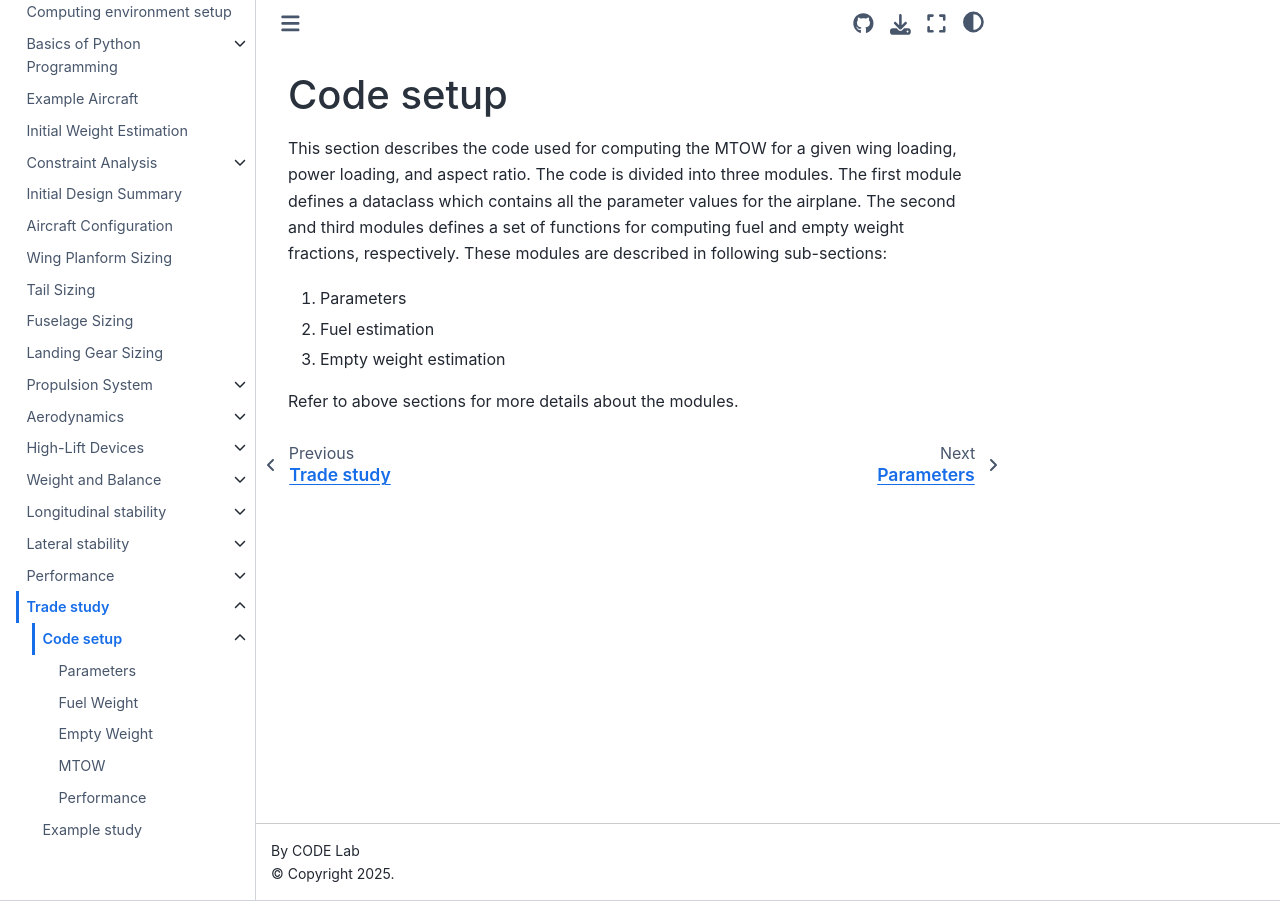
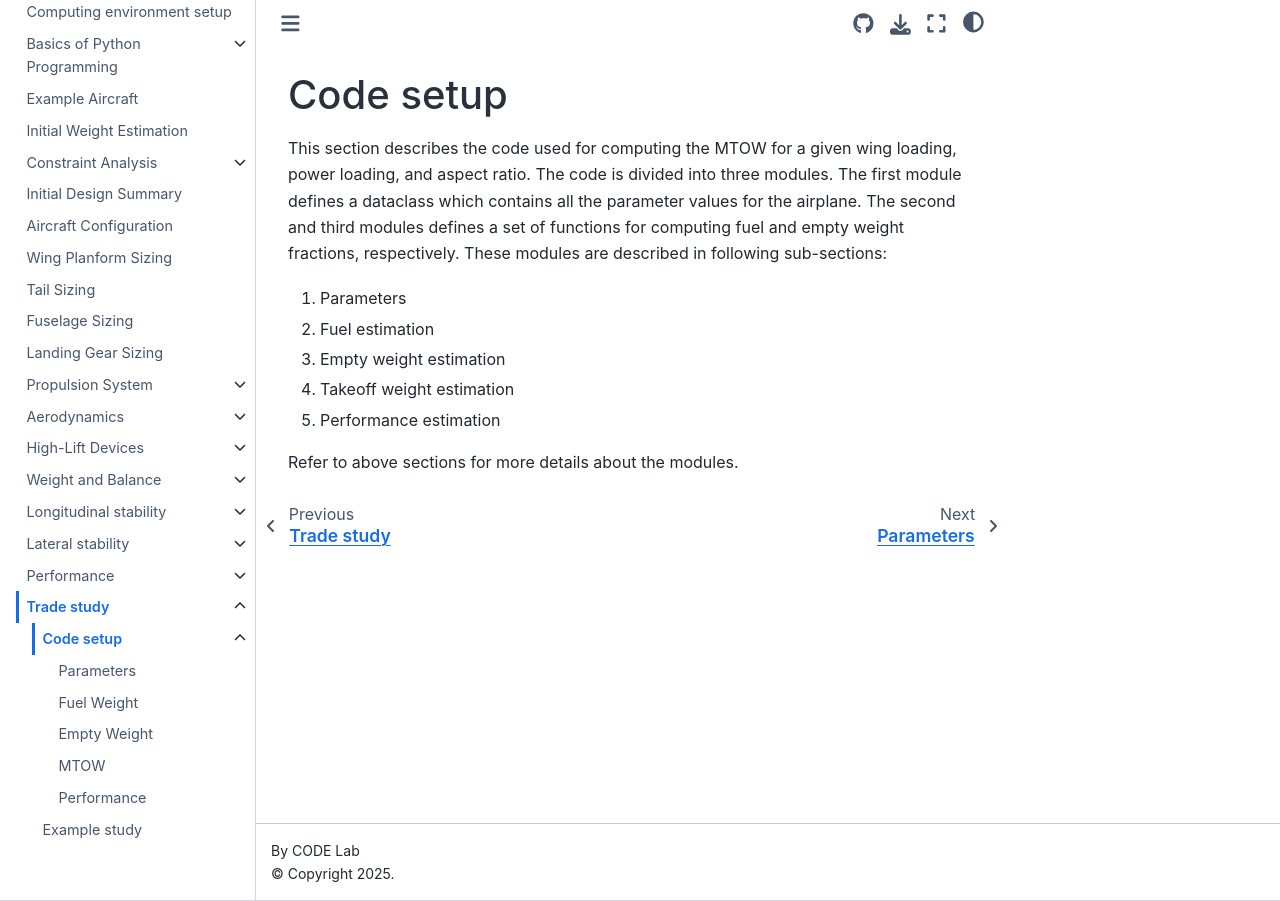
Before and after one commit to ComputationalDesignLab/aircraft-design, a Jupyter Book: the page built from book/trade_study/setup.md, in a window 1280 px wide. Built offline with Jupyter Book 1.0.4 settings and Sphinx 7.4.7 and the Sphinx Book theme 1.1.4, drawn with Linux system fonts in a browser that asks for light colours.

Commit message:
updated setup intro in trade study section and removed old files

```diff
--- a/book/trade_study/setup.md
+++ b/book/trade_study/setup.md
@@ -5,6 +5,8 @@ This section describes the code used for computing the MTOW for a given wing loa
 1. Parameters
 2. Fuel estimation
 3. Empty weight estimation
+4. Takeoff weight estimation
+5. Performance estimation
 
 Refer to above sections for more details about the modules.
 
```
Also changed, not shown: book/trade_study/aspect_ratio_study.ipynb (deleted), book/trade_study/test.ipynb (deleted).
